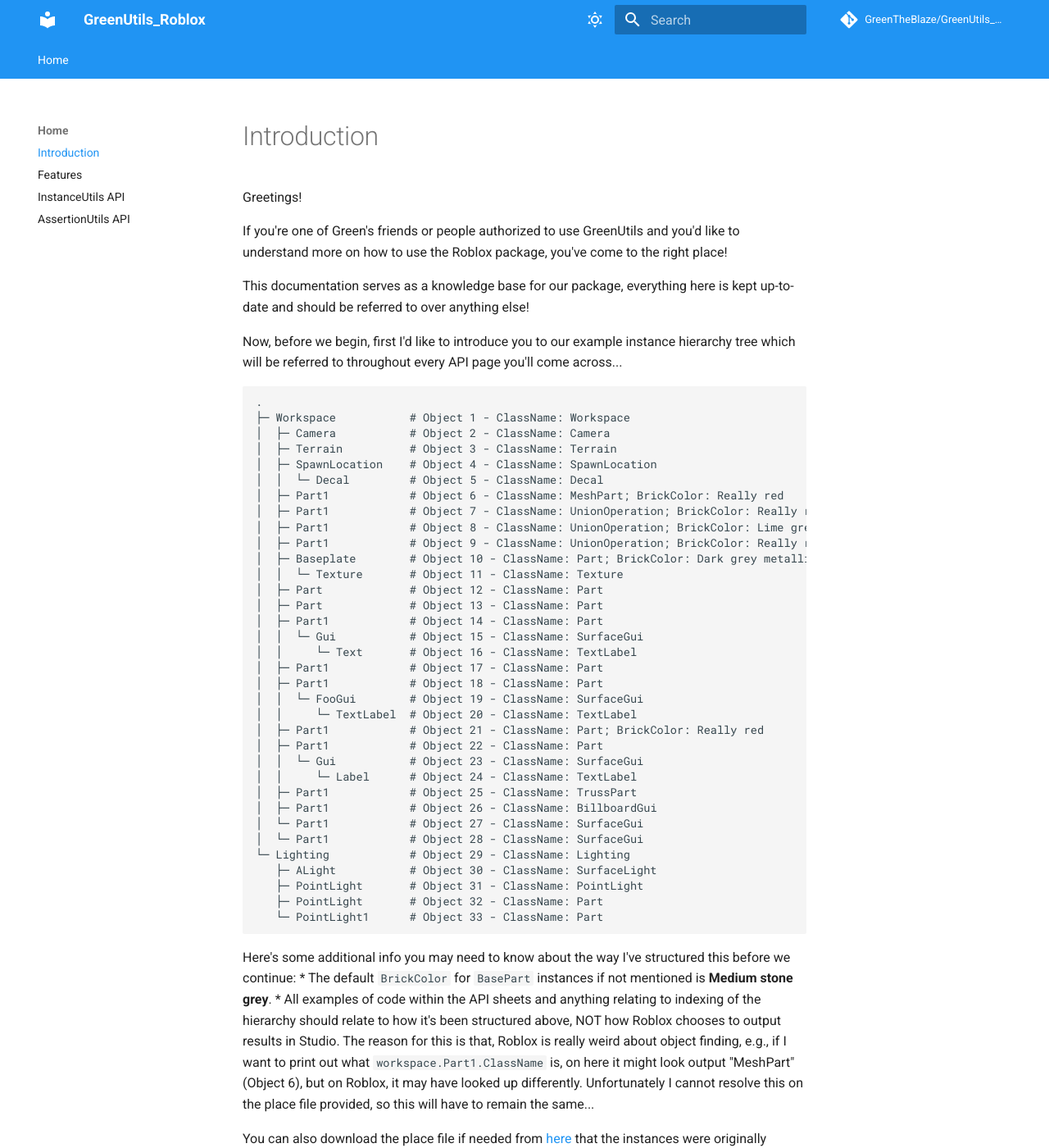
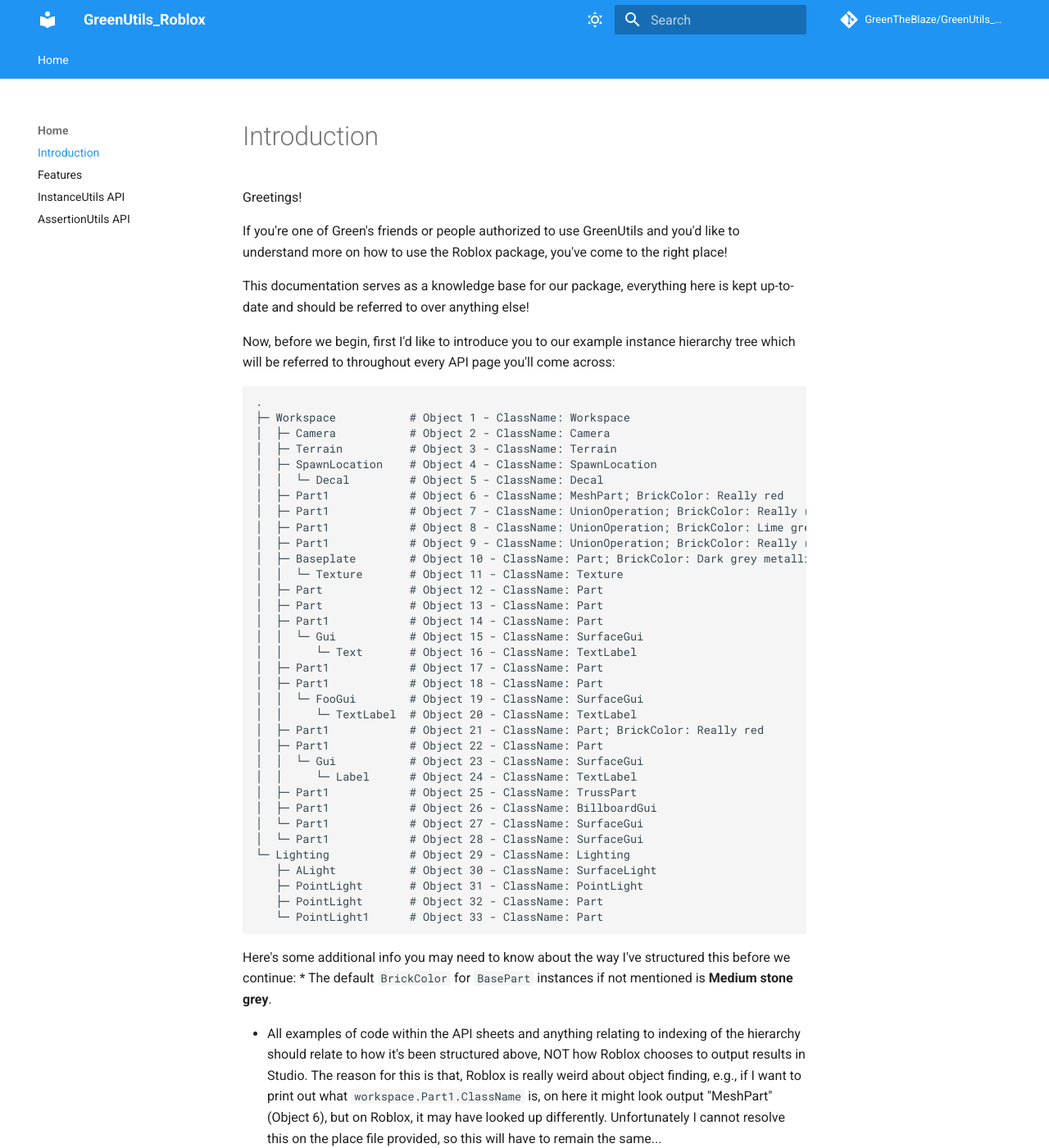
Before and after one commit to GreenTheBlaze/GreenUtils_Roblox, an MkDocs documentation site: the page built from docs/index.md, in a window 1280 px wide and 1400 px high. Shown: the whole window at 82% size. Built offline with MkDocs 1.6.1 and Material for MkDocs 9.7.7, drawn with Linux system fonts in a browser that asks for light colours; comment, search, counter and statistics services are not loaded.

````diff
--- a/docs/index.md
+++ b/docs/index.md
@@ -4,7 +4,7 @@ If you're one of Green's friends or people authorized to use GreenUtils and you'
 
 This documentation serves as a knowledge base for our package, everything here is kept up-to-date and should be referred to over anything else!
 
-Now, before we begin, first I'd like to introduce you to our example instance hierarchy tree which will be referred to throughout every API page you'll come across...
+Now, before we begin, first I'd like to introduce you to our example instance hierarchy tree which will be referred to throughout every API page you'll come across:
 ```
 .
 ├─ Workspace           # Object 1 - ClassName: Workspace
@@ -44,6 +44,7 @@ Now, before we begin, first I'd like to introduce you to our example instance hi
 
 Here's some additional info you may need to know about the way I've structured this before we continue:
 * The default `BrickColor` for `BasePart` instances if not mentioned is **Medium stone grey**.
+
 * All examples of code within the API sheets and anything relating to indexing of the hierarchy should relate to how it's been structured above, NOT how Roblox chooses to output results in Studio. The reason for this is that, Roblox is really weird about object finding, e.g., if I want to print out what `workspace.Part1.ClassName` is, on here it might look output "MeshPart" (Object 6), but on Roblox, it may have looked up differently. Unfortunately I cannot resolve this on the place file provided, so this will have to remain the same...
 
 You can also download the place file if needed from [here](https://github.com/GreenTheBlaze/GreenUtils_Roblox/blob/main/dependencies/GreenUtilsHierarchyReference.rbxl) that the instances were originally arranged in!
````
